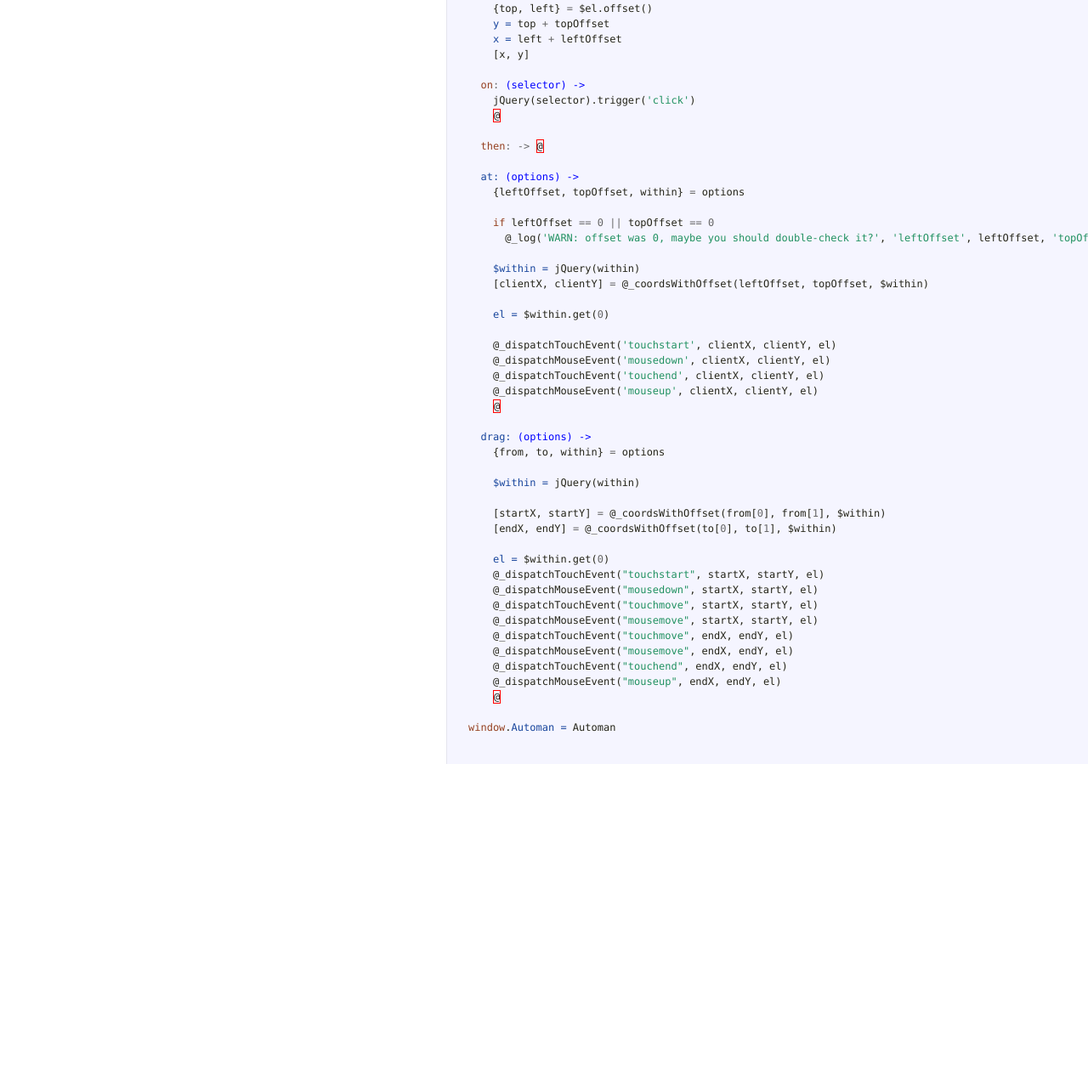
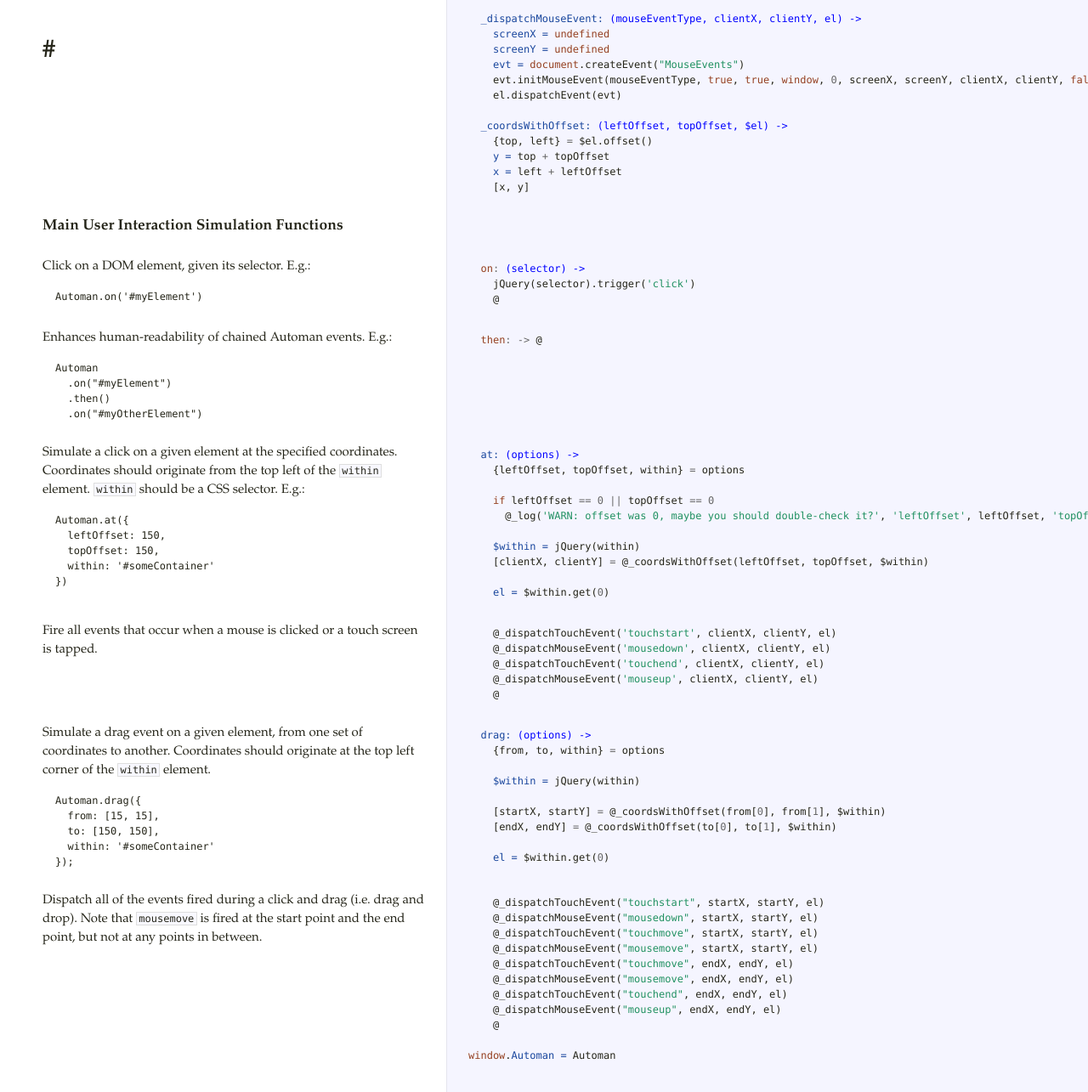
Before and after one commit to relevance/automan, a website: page docs/automan.js.html in a window 1280 px wide. Shown: the part 383-1668 px from the top of the page at 85% size. Before the commit the page ends 1282 px from the top, so only its background shows below. Drawn offline with Linux system fonts and the light colour scheme.

Commit message:
Documenting public methods.

```diff
--- a/docs/automan.js.html
+++ b/docs/automan.js.html
@@ -1,18 +1,18 @@
 <!DOCTYPE html>  <html> <head>   <title>automan.js.coffee</title>   <meta http-equiv="content-type" content="text/html; charset=UTF-8">   <link rel="stylesheet" media="all" href="docco.css" /> </head> <body>   <div id="container">     <div id="background"></div>          <table cellpadding="0" cellspacing="0">       <thead>         <tr>           <th class="docs">             <h1>               automan.js.coffee             </h1>           </th>           <th class="code">           </th>         </tr>       </thead>       <tbody>                               <tr id="section-1">             <td class="docs">               <div class="pilwrap">                 <a class="pilcrow" href="#section-1">&#182;</a>               </div>                            </td>             <td class="code">               <div class="highlight"><pre><span class="nv">Automan =</span>
   <span class="nv">_log: </span><span class="nf">(args...) -&gt;</span>
-    <span class="nx">args</span><span class="p">.</span><span class="nx">unshift</span><span class="p">(</span><span class="s1">&#39;Automan&#39;</span><span class="p">)</span>
+    <span class="nx">args</span><span class="p">.</span><span class="nx">unshift</span><span class="p">(</span><span class="s">&#39;Automan&#39;</span><span class="p">)</span>
     <span class="nx">console</span><span class="o">?</span><span class="p">.</span><span class="nx">log</span><span class="p">(</span><span class="nx">args</span><span class="p">...)</span>
 
-  <span class="nv">_dispatchTouchEvent: </span><span class="nf">(eventType, clientX, clientY, el) -&gt;</span></pre></div>             </td>           </tr>                               <tr id="section-2">             <td class="docs">               <div class="pilwrap">                 <a class="pilcrow" href="#section-2">&#182;</a>               </div>               <p>@_log("Touch Event #{eventType} attempted to fire.  NYE")
-console.log(arguments)
-screenX = undefined
-screenY = undefined
-evt = document.createEvent("TouchEvent")
-evt.initTouchEvent(eventType, true, true, window, 0, screenX, screenY, clientX, clientY, false, false, false, false, 0, null)
-el.dispatchEvent(evt)</p>             </td>             <td class="code">               <div class="highlight"><pre>  <span class="nv">_dispatchMouseEvent: </span><span class="nf">(mouseEventType, clientX, clientY, el) -&gt;</span>
+  <span class="nv">_dispatchTouchEvent: </span><span class="nf">(eventType, clientX, clientY, el) -&gt;</span></pre></div>             </td>           </tr>                               <tr id="section-2">             <td class="docs">               <div class="pilwrap">                 <a class="pilcrow" href="#section-2">&#182;</a>               </div>               <h1>#</h1>             </td>             <td class="code">               <div class="highlight"><pre>    <span class="nx">@_log</span><span class="p">(</span><span class="s">&quot;Touch Event </span><span class="si">#{</span><span class="nx">eventType</span><span class="si">}</span><span class="s"> attempted to fire.  NYE&quot;</span><span class="p">)</span>
+    <span class="nx">console</span><span class="p">.</span><span class="nx">log</span><span class="p">(</span><span class="nx">arguments</span><span class="p">)</span>
     <span class="nv">screenX = </span><span class="kc">undefined</span>
     <span class="nv">screenY = </span><span class="kc">undefined</span>
-    <span class="nv">evt = </span><span class="nb">document</span><span class="p">.</span><span class="nx">createEvent</span><span class="p">(</span><span class="s2">&quot;MouseEvents&quot;</span><span class="p">)</span>
+    <span class="nv">evt = </span><span class="nb">document</span><span class="p">.</span><span class="nx">createEvent</span><span class="p">(</span><span class="s">&quot;TouchEvent&quot;</span><span class="p">)</span>
+    <span class="nx">evt</span><span class="p">.</span><span class="nx">initTouchEvent</span><span class="p">(</span><span class="nx">eventType</span><span class="p">,</span> <span class="kc">true</span><span class="p">,</span> <span class="kc">true</span><span class="p">,</span> <span class="nb">window</span><span class="p">,</span> <span class="mi">0</span><span class="p">,</span> <span class="nx">screenX</span><span class="p">,</span> <span class="nx">screenY</span><span class="p">,</span> <span class="nx">clientX</span><span class="p">,</span> <span class="nx">clientY</span><span class="p">,</span> <span class="kc">false</span><span class="p">,</span> <span class="kc">false</span><span class="p">,</span> <span class="kc">false</span><span class="p">,</span> <span class="kc">false</span><span class="p">,</span> <span class="mi">0</span><span class="p">,</span> <span class="kc">null</span><span class="p">)</span>
+    <span class="nx">el</span><span class="p">.</span><span class="nx">dispatchEvent</span><span class="p">(</span><span class="nx">evt</span><span class="p">)</span></pre></div>             </td>           </tr>                               <tr id="section-3">             <td class="docs">               <div class="pilwrap">                 <a class="pilcrow" href="#section-3">&#182;</a>               </div>               <h1>#</h1>             </td>             <td class="code">               <div class="highlight"><pre>  <span class="nv">_dispatchMouseEvent: </span><span class="nf">(mouseEventType, clientX, clientY, el) -&gt;</span>
+    <span class="nv">screenX = </span><span class="kc">undefined</span>
+    <span class="nv">screenY = </span><span class="kc">undefined</span>
+    <span class="nv">evt = </span><span class="nb">document</span><span class="p">.</span><span class="nx">createEvent</span><span class="p">(</span><span class="s">&quot;MouseEvents&quot;</span><span class="p">)</span>
     <span class="nx">evt</span><span class="p">.</span><span class="nx">initMouseEvent</span><span class="p">(</span><span class="nx">mouseEventType</span><span class="p">,</span> <span class="kc">true</span><span class="p">,</span> <span class="kc">true</span><span class="p">,</span> <span class="nb">window</span><span class="p">,</span> <span class="mi">0</span><span class="p">,</span> <span class="nx">screenX</span><span class="p">,</span> <span class="nx">screenY</span><span class="p">,</span> <span class="nx">clientX</span><span class="p">,</span> <span class="nx">clientY</span><span class="p">,</span> <span class="kc">false</span><span class="p">,</span> <span class="kc">false</span><span class="p">,</span> <span class="kc">false</span><span class="p">,</span> <span class="kc">false</span><span class="p">,</span> <span class="mi">0</span><span class="p">,</span> <span class="kc">null</span><span class="p">)</span>
     <span class="nx">el</span><span class="p">.</span><span class="nx">dispatchEvent</span><span class="p">(</span><span class="nx">evt</span><span class="p">)</span>
 
@@ -20,32 +20,50 @@ el.dispatchEvent(evt)</p>             </td>             <td class="code">
     <span class="p">{</span><span class="nx">top</span><span class="p">,</span> <span class="nx">left</span><span class="p">}</span> <span class="o">=</span> <span class="nx">$el</span><span class="p">.</span><span class="nx">offset</span><span class="p">()</span>
     <span class="nv">y = </span><span class="nx">top</span> <span class="o">+</span> <span class="nx">topOffset</span>
     <span class="nv">x = </span><span class="nx">left</span> <span class="o">+</span> <span class="nx">leftOffset</span>
-    <span class="p">[</span><span class="nx">x</span><span class="p">,</span> <span class="nx">y</span><span class="p">]</span>
+    <span class="p">[</span><span class="nx">x</span><span class="p">,</span> <span class="nx">y</span><span class="p">]</span></pre></div>             </td>           </tr>                               <tr id="section-4">             <td class="docs">               <div class="pilwrap">                 <a class="pilcrow" href="#section-4">&#182;</a>               </div>               <h3>Main User Interaction Simulation Functions</h3>             </td>             <td class="code">               <div class="highlight"><pre></pre></div>             </td>           </tr>                               <tr id="section-5">             <td class="docs">               <div class="pilwrap">                 <a class="pilcrow" href="#section-5">&#182;</a>               </div>               <p>Click on a DOM element, given its selector. E.g.:</p>
 
-  <span class="kc">on</span><span class="o">:</span> <span class="nf">(selector) -&gt;</span>
-    <span class="nx">jQuery</span><span class="p">(</span><span class="nx">selector</span><span class="p">).</span><span class="nx">trigger</span><span class="p">(</span><span class="s1">&#39;click&#39;</span><span class="p">)</span>
-    <span class="err">@</span>
+<pre><code>Automan.on('#myElement')
+</code></pre>             </td>             <td class="code">               <div class="highlight"><pre>  <span class="kc">on</span><span class="o">:</span> <span class="nf">(selector) -&gt;</span>
+    <span class="nx">jQuery</span><span class="p">(</span><span class="nx">selector</span><span class="p">).</span><span class="nx">trigger</span><span class="p">(</span><span class="s">&#39;click&#39;</span><span class="p">)</span>
+    <span class="nx">@</span></pre></div>             </td>           </tr>                               <tr id="section-6">             <td class="docs">               <div class="pilwrap">                 <a class="pilcrow" href="#section-6">&#182;</a>               </div>               <p>Enhances human-readability of chained Automan events. E.g.:</p>
 
-  <span class="k">then</span><span class="o">:</span> <span class="o">-&gt;</span> <span class="err">@</span>
+<pre><code>Automan
+  .on("#myElement")
+  .then()
+  .on("#myOtherElement")
+</code></pre>             </td>             <td class="code">               <div class="highlight"><pre>  <span class="k">then</span><span class="o">:</span> <span class="o">-&gt;</span> <span class="nx">@</span></pre></div>             </td>           </tr>                               <tr id="section-7">             <td class="docs">               <div class="pilwrap">                 <a class="pilcrow" href="#section-7">&#182;</a>               </div>               <p>Simulate a click on a given element at the specified coordinates. Coordinates
+should originate from the top left of the <code>within</code> element. <code>within</code> should be
+a CSS selector. E.g.:</p>
 
-  <span class="nv">at: </span><span class="nf">(options) -&gt;</span>
+<pre><code>Automan.at({
+  leftOffset: 150,
+  topOffset: 150,
+  within: '#someContainer'
+})
+</code></pre>             </td>             <td class="code">               <div class="highlight"><pre>  <span class="nv">at: </span><span class="nf">(options) -&gt;</span>
     <span class="p">{</span><span class="nx">leftOffset</span><span class="p">,</span> <span class="nx">topOffset</span><span class="p">,</span> <span class="nx">within</span><span class="p">}</span> <span class="o">=</span> <span class="nx">options</span>
 
     <span class="k">if</span> <span class="nx">leftOffset</span> <span class="o">==</span> <span class="mi">0</span> <span class="o">||</span> <span class="nx">topOffset</span> <span class="o">==</span> <span class="mi">0</span>
-      <span class="nx">@_log</span><span class="p">(</span><span class="s1">&#39;WARN: offset was 0, maybe you should double-check it?&#39;</span><span class="p">,</span> <span class="s1">&#39;leftOffset&#39;</span><span class="p">,</span> <span class="nx">leftOffset</span><span class="p">,</span> <span class="s1">&#39;topOffset&#39;</span><span class="p">,</span> <span class="nx">topOffset</span><span class="p">)</span>
+      <span class="nx">@_log</span><span class="p">(</span><span class="s">&#39;WARN: offset was 0, maybe you should double-check it?&#39;</span><span class="p">,</span> <span class="s">&#39;leftOffset&#39;</span><span class="p">,</span> <span class="nx">leftOffset</span><span class="p">,</span> <span class="s">&#39;topOffset&#39;</span><span class="p">,</span> <span class="nx">topOffset</span><span class="p">)</span>
 
     <span class="nv">$within = </span><span class="nx">jQuery</span><span class="p">(</span><span class="nx">within</span><span class="p">)</span>
     <span class="p">[</span><span class="nx">clientX</span><span class="p">,</span> <span class="nx">clientY</span><span class="p">]</span> <span class="o">=</span> <span class="nx">@_coordsWithOffset</span><span class="p">(</span><span class="nx">leftOffset</span><span class="p">,</span> <span class="nx">topOffset</span><span class="p">,</span> <span class="nx">$within</span><span class="p">)</span>
 
-    <span class="nv">el = </span><span class="nx">$within</span><span class="p">.</span><span class="nx">get</span><span class="p">(</span><span class="mi">0</span><span class="p">)</span>
+    <span class="nv">el = </span><span class="nx">$within</span><span class="p">.</span><span class="nx">get</span><span class="p">(</span><span class="mi">0</span><span class="p">)</span></pre></div>             </td>           </tr>                               <tr id="section-8">             <td class="docs">               <div class="pilwrap">                 <a class="pilcrow" href="#section-8">&#182;</a>               </div>               <p>Fire all events that occur when a mouse is clicked or a touch
+screen is tapped.</p>             </td>             <td class="code">               <div class="highlight"><pre>    <span class="nx">@_dispatchTouchEvent</span><span class="p">(</span><span class="s">&#39;touchstart&#39;</span><span class="p">,</span> <span class="nx">clientX</span><span class="p">,</span> <span class="nx">clientY</span><span class="p">,</span> <span class="nx">el</span><span class="p">)</span>
+    <span class="nx">@_dispatchMouseEvent</span><span class="p">(</span><span class="s">&#39;mousedown&#39;</span><span class="p">,</span> <span class="nx">clientX</span><span class="p">,</span> <span class="nx">clientY</span><span class="p">,</span> <span class="nx">el</span><span class="p">)</span>
+    <span class="nx">@_dispatchTouchEvent</span><span class="p">(</span><span class="s">&#39;touchend&#39;</span><span class="p">,</span> <span class="nx">clientX</span><span class="p">,</span> <span class="nx">clientY</span><span class="p">,</span> <span class="nx">el</span><span class="p">)</span>
+    <span class="nx">@_dispatchMouseEvent</span><span class="p">(</span><span class="s">&#39;mouseup&#39;</span><span class="p">,</span> <span class="nx">clientX</span><span class="p">,</span> <span class="nx">clientY</span><span class="p">,</span> <span class="nx">el</span><span class="p">)</span>
+    <span class="nx">@</span></pre></div>             </td>           </tr>                               <tr id="section-9">             <td class="docs">               <div class="pilwrap">                 <a class="pilcrow" href="#section-9">&#182;</a>               </div>               <p>Simulate a drag event on a given element, from one set of coordinates to
+another. Coordinates should originate at the top left corner of the <code>within</code>
+element.</p>
 
-    <span class="nx">@_dispatchTouchEvent</span><span class="p">(</span><span class="s1">&#39;touchstart&#39;</span><span class="p">,</span> <span class="nx">clientX</span><span class="p">,</span> <span class="nx">clientY</span><span class="p">,</span> <span class="nx">el</span><span class="p">)</span>
-    <span class="nx">@_dispatchMouseEvent</span><span class="p">(</span><span class="s1">&#39;mousedown&#39;</span><span class="p">,</span> <span class="nx">clientX</span><span class="p">,</span> <span class="nx">clientY</span><span class="p">,</span> <span class="nx">el</span><span class="p">)</span>
-    <span class="nx">@_dispatchTouchEvent</span><span class="p">(</span><span class="s1">&#39;touchend&#39;</span><span class="p">,</span> <span class="nx">clientX</span><span class="p">,</span> <span class="nx">clientY</span><span class="p">,</span> <span class="nx">el</span><span class="p">)</span>
-    <span class="nx">@_dispatchMouseEvent</span><span class="p">(</span><span class="s1">&#39;mouseup&#39;</span><span class="p">,</span> <span class="nx">clientX</span><span class="p">,</span> <span class="nx">clientY</span><span class="p">,</span> <span class="nx">el</span><span class="p">)</span>
-    <span class="err">@</span>
-
-  <span class="nv">drag: </span><span class="nf">(options) -&gt;</span>
+<pre><code>Automan.drag({
+  from: [15, 15],
+  to: [150, 150],
+  within: '#someContainer'
+});
+</code></pre>             </td>             <td class="code">               <div class="highlight"><pre>  <span class="nv">drag: </span><span class="nf">(options) -&gt;</span>
     <span class="p">{</span><span class="nx">from</span><span class="p">,</span> <span class="nx">to</span><span class="p">,</span> <span class="nx">within</span><span class="p">}</span> <span class="o">=</span> <span class="nx">options</span>
 
     <span class="nv">$within = </span><span class="nx">jQuery</span><span class="p">(</span><span class="nx">within</span><span class="p">)</span>
@@ -53,16 +71,18 @@ el.dispatchEvent(evt)</p>             </td>             <td class="code">
     <span class="p">[</span><span class="nx">startX</span><span class="p">,</span> <span class="nx">startY</span><span class="p">]</span> <span class="o">=</span> <span class="nx">@_coordsWithOffset</span><span class="p">(</span><span class="nx">from</span><span class="p">[</span><span class="mi">0</span><span class="p">],</span> <span class="nx">from</span><span class="p">[</span><span class="mi">1</span><span class="p">],</span> <span class="nx">$within</span><span class="p">)</span>
     <span class="p">[</span><span class="nx">endX</span><span class="p">,</span> <span class="nx">endY</span><span class="p">]</span> <span class="o">=</span> <span class="nx">@_coordsWithOffset</span><span class="p">(</span><span class="nx">to</span><span class="p">[</span><span class="mi">0</span><span class="p">],</span> <span class="nx">to</span><span class="p">[</span><span class="mi">1</span><span class="p">],</span> <span class="nx">$within</span><span class="p">)</span>
 
-    <span class="nv">el = </span><span class="nx">$within</span><span class="p">.</span><span class="nx">get</span><span class="p">(</span><span class="mi">0</span><span class="p">)</span>
-    <span class="nx">@_dispatchTouchEvent</span><span class="p">(</span><span class="s2">&quot;touchstart&quot;</span><span class="p">,</span> <span class="nx">startX</span><span class="p">,</span> <span class="nx">startY</span><span class="p">,</span> <span class="nx">el</span><span class="p">)</span>
-    <span class="nx">@_dispatchMouseEvent</span><span class="p">(</span><span class="s2">&quot;mousedown&quot;</span><span class="p">,</span> <span class="nx">startX</span><span class="p">,</span> <span class="nx">startY</span><span class="p">,</span> <span class="nx">el</span><span class="p">)</span>
-    <span class="nx">@_dispatchTouchEvent</span><span class="p">(</span><span class="s2">&quot;touchmove&quot;</span><span class="p">,</span> <span class="nx">startX</span><span class="p">,</span> <span class="nx">startY</span><span class="p">,</span> <span class="nx">el</span><span class="p">)</span>
-    <span class="nx">@_dispatchMouseEvent</span><span class="p">(</span><span class="s2">&quot;mousemove&quot;</span><span class="p">,</span> <span class="nx">startX</span><span class="p">,</span> <span class="nx">startY</span><span class="p">,</span> <span class="nx">el</span><span class="p">)</span>
-    <span class="nx">@_dispatchTouchEvent</span><span class="p">(</span><span class="s2">&quot;touchmove&quot;</span><span class="p">,</span> <span class="nx">endX</span><span class="p">,</span> <span class="nx">endY</span><span class="p">,</span> <span class="nx">el</span><span class="p">)</span>
-    <span class="nx">@_dispatchMouseEvent</span><span class="p">(</span><span class="s2">&quot;mousemove&quot;</span><span class="p">,</span> <span class="nx">endX</span><span class="p">,</span> <span class="nx">endY</span><span class="p">,</span> <span class="nx">el</span><span class="p">)</span>
-    <span class="nx">@_dispatchTouchEvent</span><span class="p">(</span><span class="s2">&quot;touchend&quot;</span><span class="p">,</span> <span class="nx">endX</span><span class="p">,</span> <span class="nx">endY</span><span class="p">,</span> <span class="nx">el</span><span class="p">)</span>
-    <span class="nx">@_dispatchMouseEvent</span><span class="p">(</span><span class="s2">&quot;mouseup&quot;</span><span class="p">,</span> <span class="nx">endX</span><span class="p">,</span> <span class="nx">endY</span><span class="p">,</span> <span class="nx">el</span><span class="p">)</span>
-    <span class="err">@</span>
+    <span class="nv">el = </span><span class="nx">$within</span><span class="p">.</span><span class="nx">get</span><span class="p">(</span><span class="mi">0</span><span class="p">)</span></pre></div>             </td>           </tr>                               <tr id="section-10">             <td class="docs">               <div class="pilwrap">                 <a class="pilcrow" href="#section-10">&#182;</a>               </div>               <p>Dispatch all of the events fired during a click and drag
+(i.e. drag and drop). Note that <code>mousemove</code> is fired at
+the start point and the end point, but not at any points
+in between.</p>             </td>             <td class="code">               <div class="highlight"><pre>    <span class="nx">@_dispatchTouchEvent</span><span class="p">(</span><span class="s">&quot;touchstart&quot;</span><span class="p">,</span> <span class="nx">startX</span><span class="p">,</span> <span class="nx">startY</span><span class="p">,</span> <span class="nx">el</span><span class="p">)</span>
+    <span class="nx">@_dispatchMouseEvent</span><span class="p">(</span><span class="s">&quot;mousedown&quot;</span><span class="p">,</span> <span class="nx">startX</span><span class="p">,</span> <span class="nx">startY</span><span class="p">,</span> <span class="nx">el</span><span class="p">)</span>
+    <span class="nx">@_dispatchTouchEvent</span><span class="p">(</span><span class="s">&quot;touchmove&quot;</span><span class="p">,</span> <span class="nx">startX</span><span class="p">,</span> <span class="nx">startY</span><span class="p">,</span> <span class="nx">el</span><span class="p">)</span>
+    <span class="nx">@_dispatchMouseEvent</span><span class="p">(</span><span class="s">&quot;mousemove&quot;</span><span class="p">,</span> <span class="nx">startX</span><span class="p">,</span> <span class="nx">startY</span><span class="p">,</span> <span class="nx">el</span><span class="p">)</span>
+    <span class="nx">@_dispatchTouchEvent</span><span class="p">(</span><span class="s">&quot;touchmove&quot;</span><span class="p">,</span> <span class="nx">endX</span><span class="p">,</span> <span class="nx">endY</span><span class="p">,</span> <span class="nx">el</span><span class="p">)</span>
+    <span class="nx">@_dispatchMouseEvent</span><span class="p">(</span><span class="s">&quot;mousemove&quot;</span><span class="p">,</span> <span class="nx">endX</span><span class="p">,</span> <span class="nx">endY</span><span class="p">,</span> <span class="nx">el</span><span class="p">)</span>
+    <span class="nx">@_dispatchTouchEvent</span><span class="p">(</span><span class="s">&quot;touchend&quot;</span><span class="p">,</span> <span class="nx">endX</span><span class="p">,</span> <span class="nx">endY</span><span class="p">,</span> <span class="nx">el</span><span class="p">)</span>
+    <span class="nx">@_dispatchMouseEvent</span><span class="p">(</span><span class="s">&quot;mouseup&quot;</span><span class="p">,</span> <span class="nx">endX</span><span class="p">,</span> <span class="nx">endY</span><span class="p">,</span> <span class="nx">el</span><span class="p">)</span>
+    <span class="nx">@</span>
 
 <span class="nb">window</span><span class="p">.</span><span class="nv">Automan = </span><span class="nx">Automan</span>
 
```
Also changed, not shown: automan.js.coffee (+45 -7 lines).
